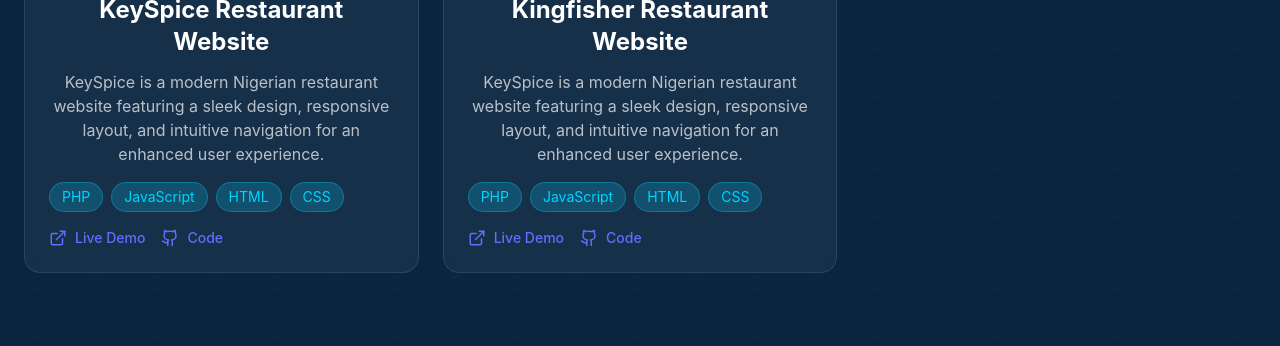
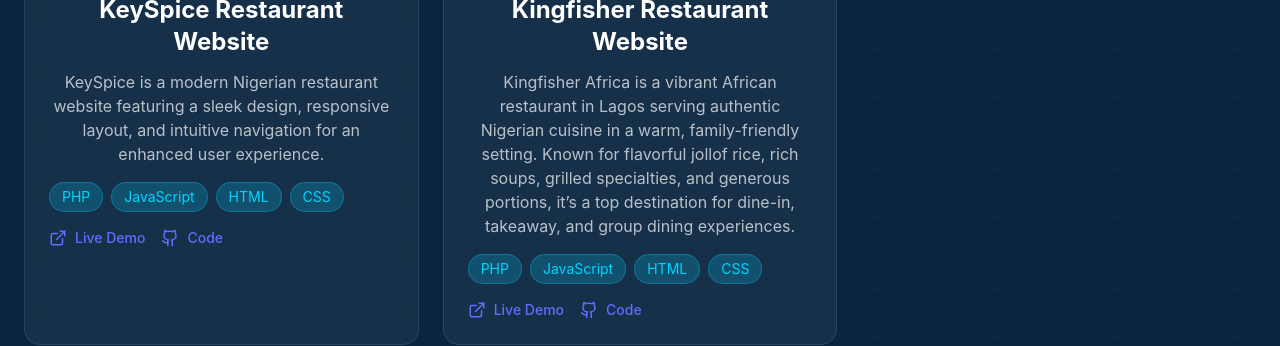
Before and after one commit to Sentrail/myportfolio, a React (Vite) app: page / in a window 1280 px wide. Shown: the part 5217-5563 px from the top of the page. Built offline with nearby package versions, Linux system fonts and the light colour scheme.

Commit message:
Updated Projects

```diff
--- a/src/components/portfolio/ProjectsSection.jsx
+++ b/src/components/portfolio/ProjectsSection.jsx
@@ -161,9 +161,9 @@ export default function ProjectsSection() {
     {
       id: 17,
       title: 'Kingfisher Restaurant Website',
-      description: 'KeySpice is a modern Nigerian restaurant website featuring a sleek design, responsive layout, and intuitive navigation for an enhanced user experience.',
-      longDescription: 'KeySpice is a contemporary Nigerian restaurant website built with modern web technologies. It features a responsive design that adapts to all devices, intuitive navigation for easy browsing, and a clean aesthetic that highlights the restaurant\'s culinary offerings.',
-      image: '/img/keyspice.png',
+      description: 'Kingfisher Africa is a vibrant African restaurant in Lagos serving authentic Nigerian cuisine in a warm, family-friendly setting. Known for flavorful jollof rice, rich soups, grilled specialties, and generous portions, it’s a top destination for dine-in, takeaway, and group dining experiences.',
+      longDescription: 'Kingfisher Africa is a popular African restaurant in Lagos dedicated to delivering authentic Nigerian flavors in a welcoming and energetic dining environment. Combining traditional recipes with fresh ingredients and bold spices, the restaurant offers a rich culinary experience that celebrates the depth and diversity of African cuisine. Guests can enjoy a wide selection of local favorites, including jollof rice, soups and swallows, pepper soup, grilled meats, suya, seafood, and hearty rice-and-protein combinations. The menu is thoughtfully structured to cater to individuals, families, professionals, and groups looking for satisfying meals in a comfortable setting.',
+      image: '/img/kingfisher.png',
       tags: ['PHP', 'JavaScript', 'HTML', 'CSS'],
       liveUrl: 'https://kingfisherafrica.rf.gd/',
       githubUrl: 'https://github.com/Sentrail/KingFisher_Africa',
```
